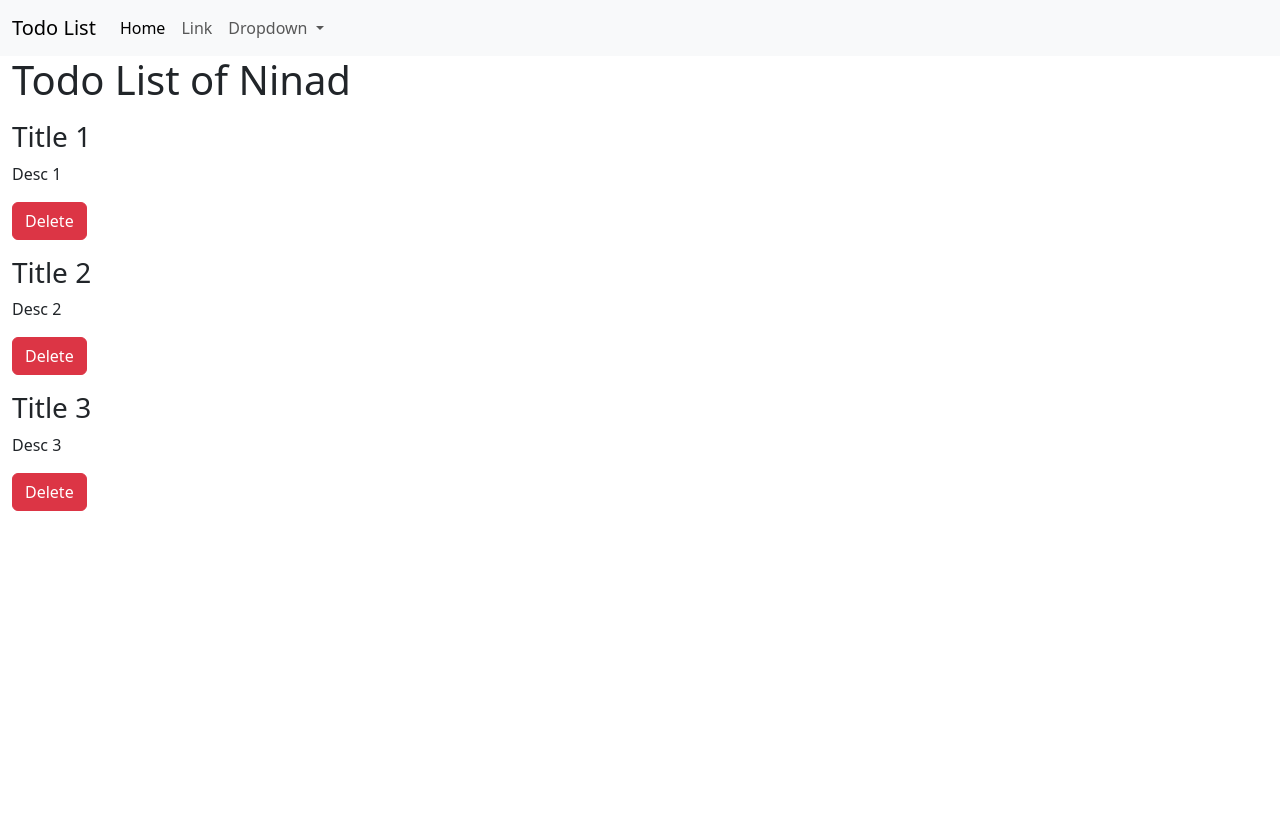
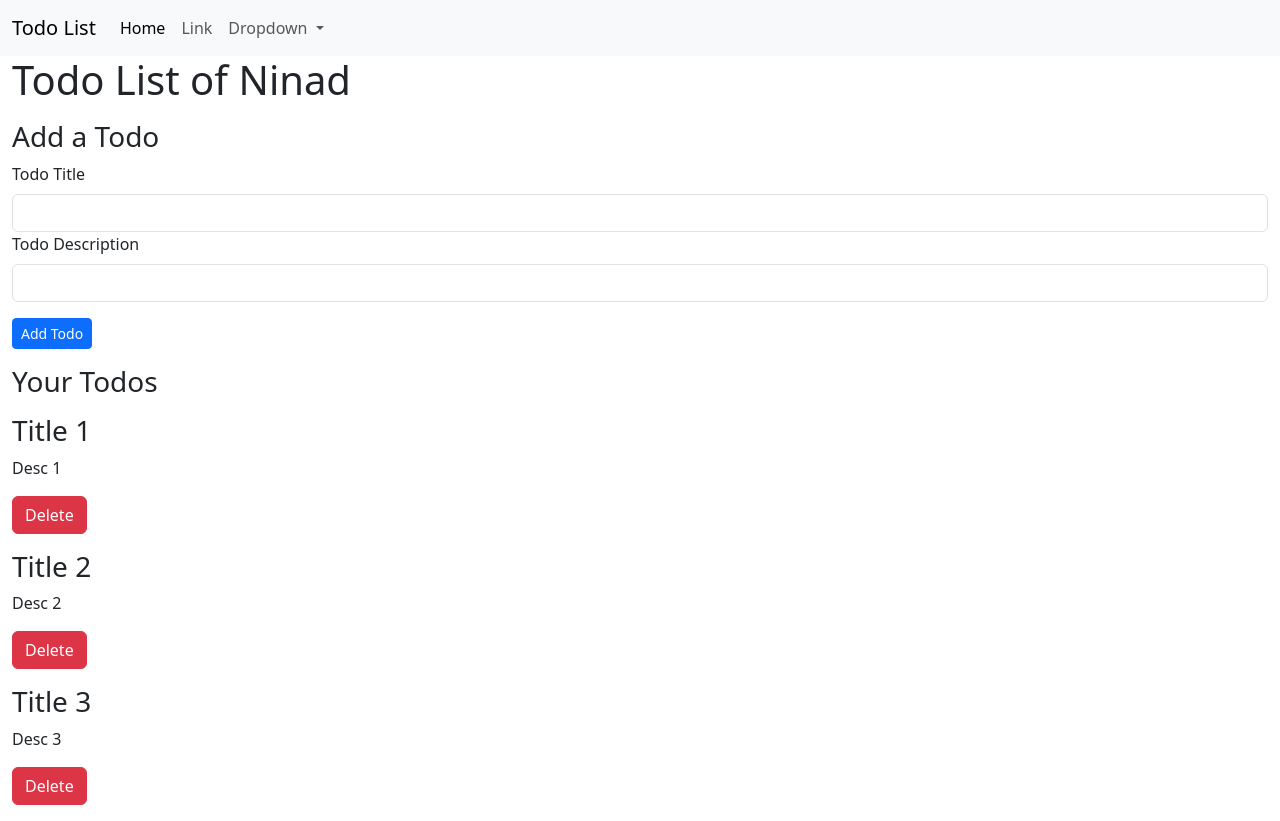
Before and after one commit to ninad9/Angular, an Angular app: page / in a window 1280 px wide. Before the commit the page ends 800 px from the top, so only its background shows below. Built offline with nearby package versions, Linux system fonts and the light colour scheme.

Commit message:
- Created addTo feature using new add-todo component - Used Bootsrap form - Used EventEmitter - Used FormsModule for data binding -  Used NgIfElse

```diff
--- /dev/null
+++ b/src/app/MyComponents/add-todo/add-todo.component.html
@@ -0,0 +1,19 @@
+<div class="my-3">
+<h3>Add a Todo</h3>
+
+<div>
+<form (ngSubmit)="onSubmit()">
+    <div class="form-group">
+      <label for="title" class="form-label">Todo Title</label>
+      <input type="text" id="title" name="title" [(ngModel)]="title" class="form-control"  aria-describedby="title">
+    </div>
+    <div class="mb-3">
+      <label for="desc" class="form-label">Todo Description</label>
+      <input type="text" id="desc" name="desc" [(ngModel)]="desc" class="form-control" >
+    </div>
+    <button type="submit" class="btn btn-sm btn-primary">Add Todo</button>
+  </form>
+
+</div>
+
+</div>
--- /dev/null
+++ b/src/app/MyComponents/add-todo/add-todo.component.ts
@@ -0,0 +1,33 @@
+import { Component, EventEmitter, OnInit, Output } from '@angular/core';
+import { Todo } from '../../Todo';
+import { FormsModule } from '@angular/forms';
+
+@Component({
+  selector: 'app-add-todo',
+  imports: [FormsModule],
+  templateUrl: './add-todo.component.html',
+  styleUrl: './add-todo.component.css'
+})
+export class AddTodoComponent implements OnInit{
+
+  title!: string;
+  desc!: string;
+
+  @Output() todoAdd: EventEmitter<Todo> = new EventEmitter();
+
+  constructor(){}
+  ngOnInit(): void {
+    //throw new Error('Method not implemented.');
+  }
+
+  onSubmit(){
+    const todo = {
+      sno: 8,
+      title: this.title,
+      desc: this.desc,
+      active: true
+    }
+    this.todoAdd.emit(todo);
+  }
+
+}
--- a/src/app/MyComponents/todos/todos.component.html
+++ b/src/app/MyComponents/todos/todos.component.html
@@ -1,3 +1,9 @@
-<div *ngFor="let todo of todos">
-    <app-todo-item [todo]="todo" (todoDelete)="deleteTodo($event)"></app-todo-item>
-</div>
+<app-add-todo (todoAdd)="addTodo($event)"></app-add-todo>
+<h3>Your Todos</h3>
+
+<div *ngIf="this.todos.length===0; else elseBlock">No Todos to show</div>
+<ng-template #elseBlock>
+    <div *ngFor="let todo of todos">
+        <app-todo-item [todo]="todo" (todoDelete)="deleteTodo($event)"></app-todo-item>
+    </div>
+</ng-template>
--- a/src/app/MyComponents/todos/todos.component.ts
+++ b/src/app/MyComponents/todos/todos.component.ts
@@ -1,11 +1,12 @@
 import { Component, OnInit } from '@angular/core';
 import { Todo } from '../../Todo';
-import { NgFor } from '@angular/common';
+import { NgFor, NgIf } from '@angular/common';
 import { TodoItemComponent } from '../todo-item/todo-item.component';
+import { AddTodoComponent } from '../add-todo/add-todo.component';
 
 @Component({
   selector: 'app-todos',
-  imports: [NgFor, TodoItemComponent],
+  imports: [NgFor, TodoItemComponent, AddTodoComponent, NgIf],
   templateUrl: './todos.component.html',
   styleUrl: './todos.component.css'
 })
@@ -41,6 +42,11 @@ constructor(){
     this.todos.splice(index, 1);
   }
 
+  addTodo(todo:Todo){
+    console.log(todo);
+    this.todos.push(todo);
+  }
+
   ngOnInit(): void {
    // throw new Error('Method not implemented.');
   }
--- a/src/app/app.component.ts
+++ b/src/app/app.component.ts
@@ -1,10 +1,9 @@
-import { Component } from '@angular/core';
-import { RouterOutlet } from '@angular/router';
+import { Component, NgModule } from '@angular/core';
 import { TodosComponent } from './MyComponents/todos/todos.component';
 
 @Component({
   selector: 'app-root',
-  imports: [RouterOutlet, TodosComponent],
+  imports: [TodosComponent],
   templateUrl: './app.component.html',
   styleUrl: './app.component.css'
 })
```
Also changed, not shown: src/app/MyComponents/add-todo/add-todo.component.css (added), 1 other file (tests, documents, lock files or other folders).
